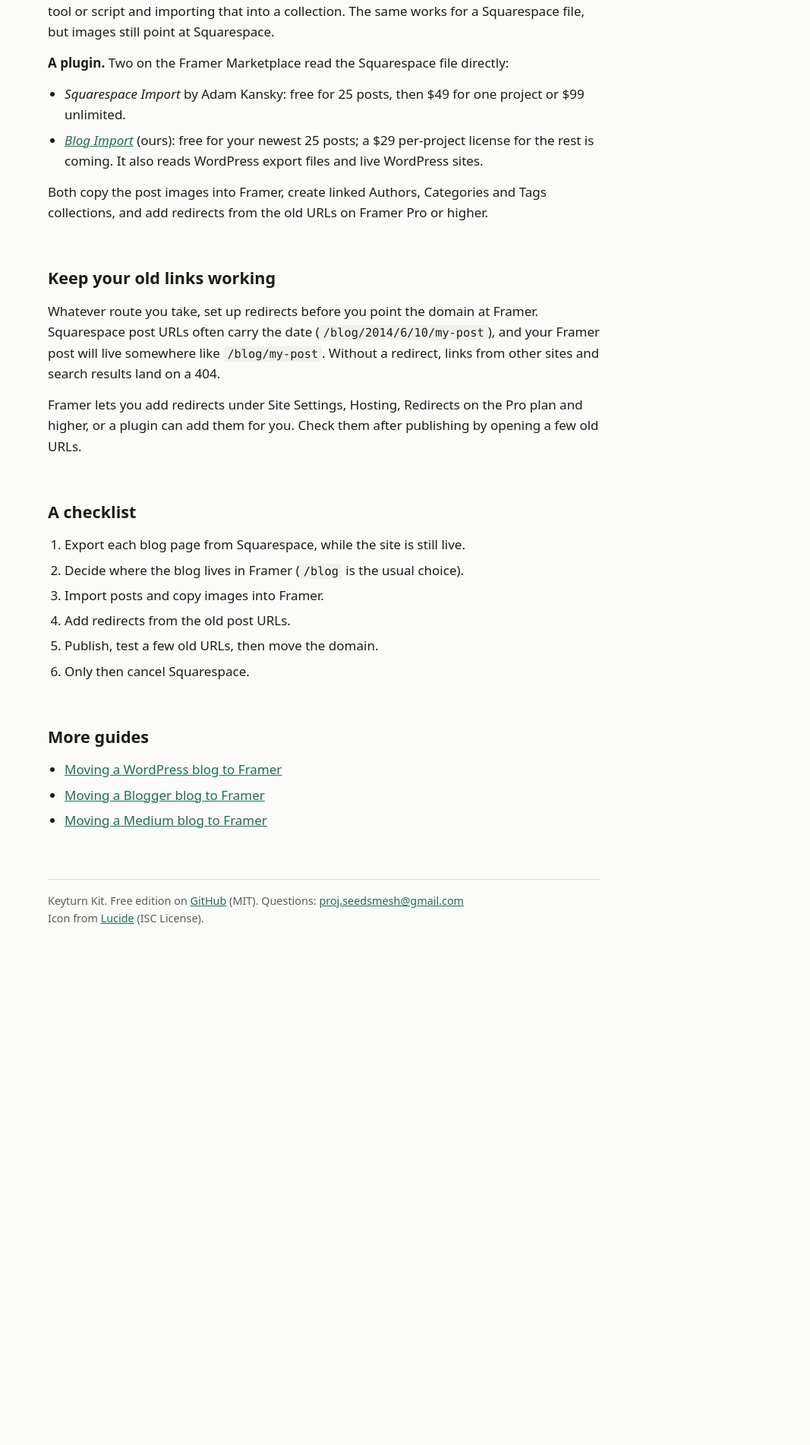
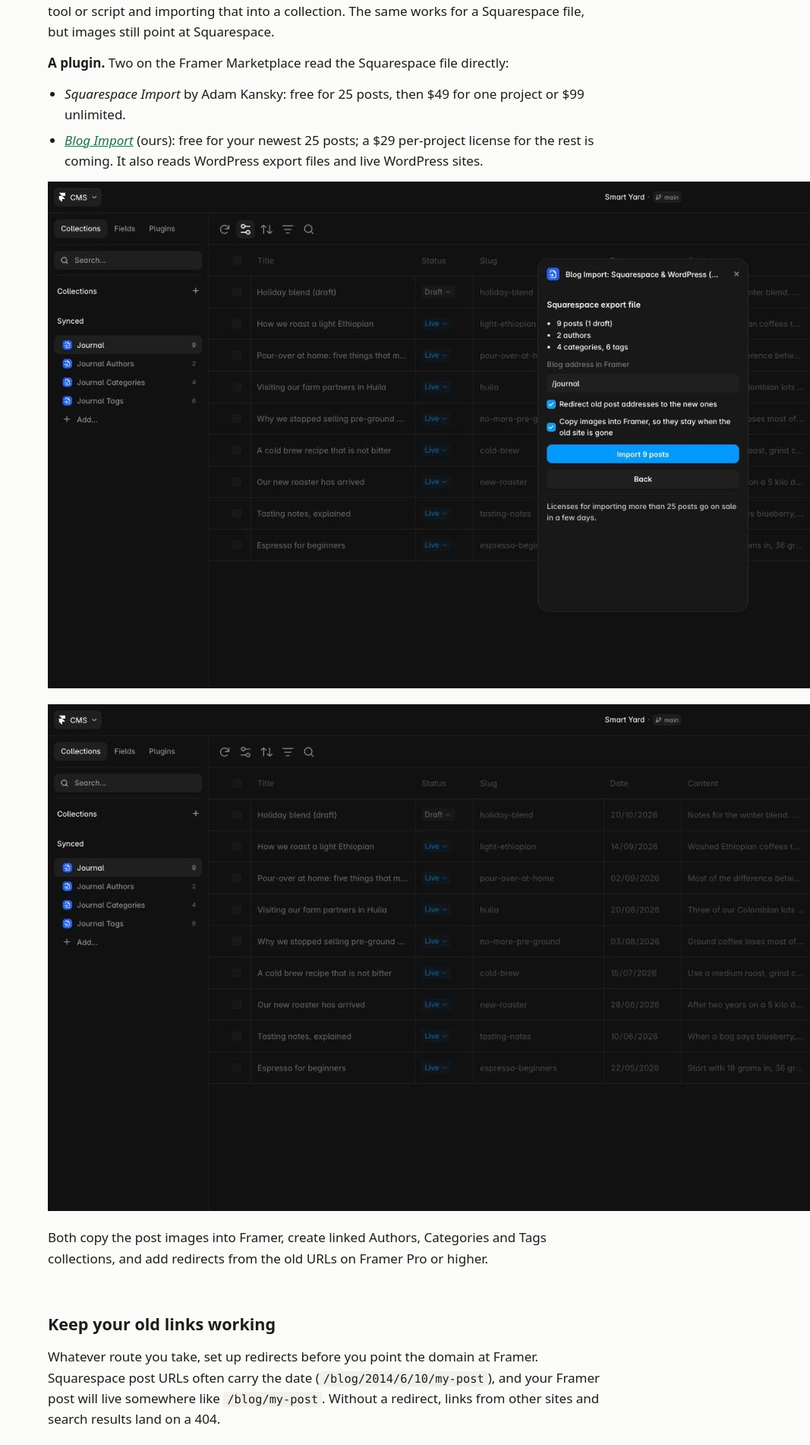
Before and after one commit to keyturnkit/keyturnkit.github.io, a Jekyll site: the page built from guides/squarespace-blog-to-framer.md, in a window 1280 px wide. Shown: the part 1508-3410 px from the top of the page at 76% size, without its empty margins (213-1280 px from the left). Built offline with Jekyll 4.4.1, drawn with Linux system fonts in a browser that asks for light colours; before the commit the page ends 2808 px from its top, so only the background shows below that.

Commit message:
Guides: real screenshots of the plugin in the Squarespace and WordPress guides

```diff
--- a/guides/squarespace-blog-to-framer.md
+++ b/guides/squarespace-blog-to-framer.md
@@ -49,6 +49,10 @@
 - *Squarespace Import* by Adam Kansky: free for 25 posts, then $49 for one project or $99 unlimited.
 - [*Blog Import*](https://www.framer.com/marketplace/plugins/blog-import-squarespace-wordpress/) (ours): free for your newest 25 posts; a $29 per-project license for the rest is coming. It also reads WordPress export files and live WordPress sites.
 
+![Blog Import reading a Squarespace export: 9 posts, 1 draft, 2 authors, 4 categories, 6 tags, with options for redirects and copying images](/guides/img/blog-import-review.jpg)
+
+![The imported blog in Framer CMS: a Journal collection with linked Authors, Categories and Tags collections](/guides/img/blog-import-collections.jpg)
+
 Both copy the post images into Framer, create linked Authors, Categories and Tags collections, and add redirects from the old URLs on Framer Pro or higher.
 
 ## Keep your old links working
```
Also changed, not shown: guides/wordpress-blog-to-framer.md (+4 -0 lines), guides/img/blog-import-collections.jpg (added), guides/img/blog-import-review.jpg (added).
